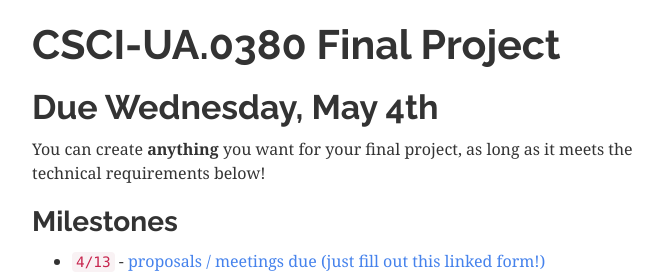
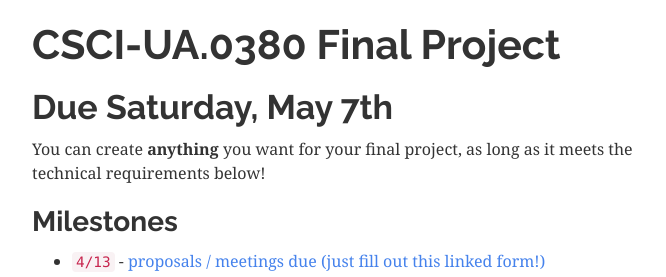
Before and after one commit to foureyes/csci-ua.0380-spring2016-004, a Jekyll site: the page built from assignments/final-project.markdown, in a window 1280 px wide. Shown: the top 277 px of the page, without its empty margins (303-969 px from the left). Built offline with Jekyll 4.4.1, drawn with Linux system fonts in a browser that asks for light colours.

Commit message:
Update final-project.markdown
Fixed date in header

```diff
--- a/assignments/final-project.markdown
+++ b/assignments/final-project.markdown
@@ -17,7 +17,7 @@ img {
 
 # CSCI-UA.0380 Final Project
 
-## Due Wednesday, May 4th
+## Due Saturday, May 7th
 
 You can create __anything__ you want for your final project, as long as it meets the technical requirements below!
 
```
